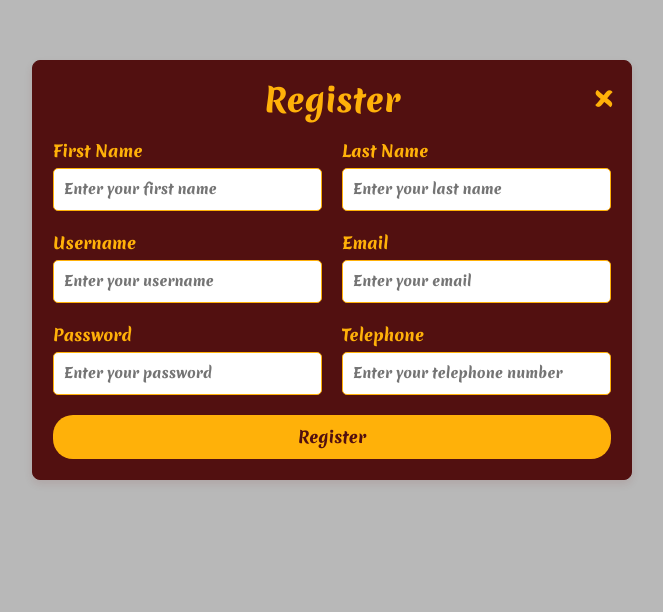
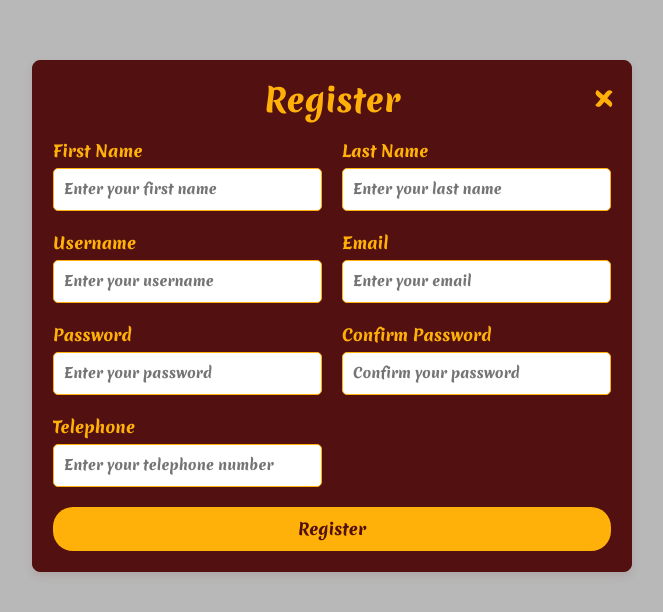
Before and after one commit to jnpyyearth/BanquetChinese, an Angular app in the folder frontend/: page /register in a window 1280 px wide. Shown: the part 110-722 px from the top of the page, without its empty margins (308-971 px from the left). Built offline with nearby package versions, Linux system fonts and the light colour scheme.

Commit message:
confirmpassword (error)

```diff
--- a/frontend/src/app/register/register.component.html
+++ b/frontend/src/app/register/register.component.html
@@ -64,7 +64,17 @@ formControlName="password"
 placeholder="Enter your password"
 required/>
 </div>
+<div class="form-group">
+    <label for="confirmPassword">Confirm Password</label>
+    <input
+      type="password"
+      id="confirmPassword"
+      formControlName="confirmPassword"
+      placeholder="Confirm your password"
+      required
+    />
 
+</div>
 <!-- Telephone -->
 <div class="form-group">
 <label for="telephone">Telephone</label>
--- a/frontend/src/app/register/register.component.ts
+++ b/frontend/src/app/register/register.component.ts
@@ -25,7 +25,7 @@ ngOnInit(): void {
         confirmPassword: ['', Validators.required],
         phone:['',Validators.required],
         email:['',Validators.required]
-      });
+      },);
 }
 onRegis(){
   if (this.registerForm.invalid) {
@@ -36,8 +36,13 @@ onRegis(){
   console.log(regisData)
   this.apiService.Register(regisData).subscribe(
     (response:any)=>{
-      this.registerForm.reset();
+      if(response.Status ===200){
+        this.registerForm.reset();
       Swal.fire('success', 'Registration succesccfully!', 'success');
+      }else if(response.Status ===402){
+        Swal.fire('failed', 'confirmpassword unmatch !', 'error');
+      }
+
     },(error:any)=>{
       console.error('Error register',error);
       Swal.fire('failed', 'can not  registration', 'error');
```
Also changed, not shown: 2 other files (tests, documents, lock files or other folders).
